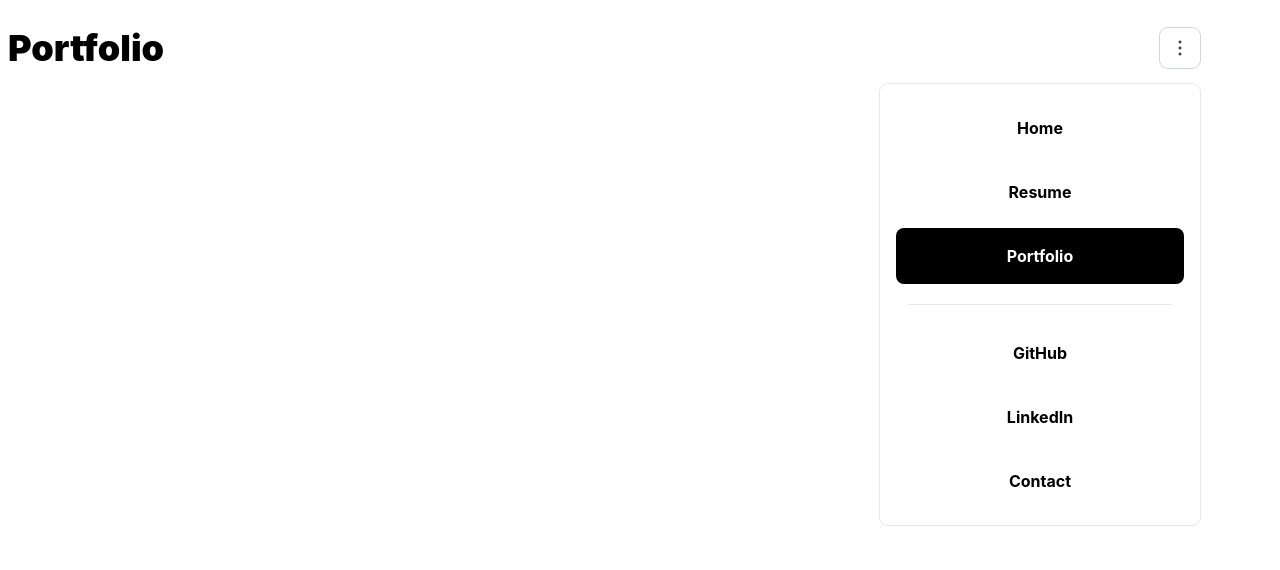
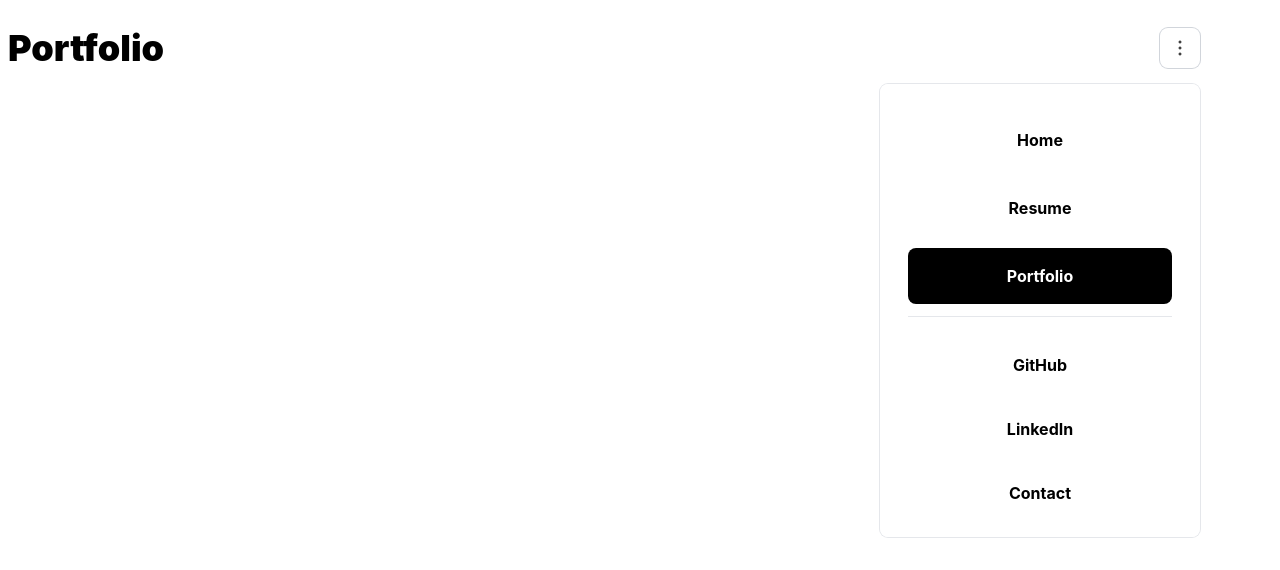
Before and after one commit to moquette/simple-shell, a React app: page /portfolio in a window 1280 px wide. Both pictures are taken after a click on the button 1180 px from the left and 48 px from the top of the page. Shown: the top 570 px of the page. Built offline with nearby package versions, Linux system fonts and the light colour scheme; a web font is replaced by a local one.

Commit message:
fix: popover close on click

```diff
--- a/src/components/Nav.tsx
+++ b/src/components/Nav.tsx
@@ -37,17 +37,14 @@ export default function Nav() {
               <div className="relative overflow-hidden rounded-lg  ring-1 ring-gray-200 ">
                 <div className="relative grid gap-8 rounded-lg bg-white p-7">
                   {pages.map((item) => (
-                    <NavLink
+                    <Popover.Button
+                      as={NavLink}
+                      to={item.path}
                       key={item.title}
-                      className={({isActive}) =>
-                        isActive
-                          ? 'navbar-link  -m-3 rounded-lg p-2 text-center font-bold transition duration-150 ease-in-out active'
-                          : 'navbar-link  -m-3 rounded-lg p-2 text-center font-bold transition duration-150 ease-in-out'
-                      }
-                      to={`${item.path}`}
+                      className="navbar-link w-full -mb-5 rounded-lg p-2 text-center font-bold transition duration-150 ease-in-out"
                     >
                       {item.title}
-                    </NavLink>
+                    </Popover.Button>
                   ))}
                   <hr />
                   <a
```
